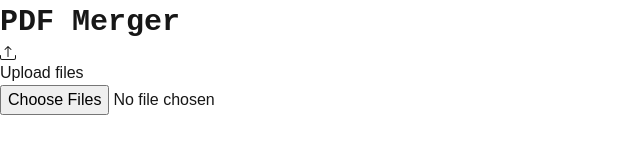
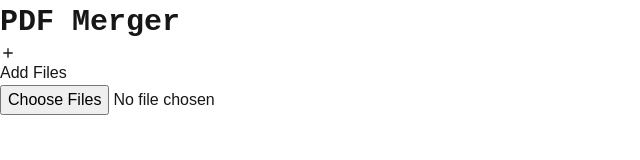
Before and after one commit to pixel-catalyst/pdfmerger2, a Next.js app: page / in a window 1280 px wide. Shown: the top 160 px of the page, without its empty margins (0-640 px from the left). Built offline with nearby package versions, Linux system fonts and the light colour scheme.

Commit message:
`feat: updated icons and file list functionality`

```diff
--- a/src/app/page.tsx
+++ b/src/app/page.tsx
@@ -3,8 +3,8 @@ import { useState } from "react";
 import PDFMerger from "pdf-merger-js"; // Ensure to install this package
 import { DragDropContext, Droppable, Draggable, DropResult, DraggableProvided } from "react-beautiful-dnd";
 import { Iceberg } from "next/font/google";
-import { BsUpload } from "react-icons/bs";
-import { BiMinus, BiPlus, BiSend, BiTrash } from "react-icons/bi";
+import { BsPlus, BsUpload } from "react-icons/bs";
+import { BiCross, BiMinus, BiPlus, BiSend, BiTrash, BiX } from "react-icons/bi";
 
 export default function Home() {
   const [files, setFiles] = useState<File[]>([]);
@@ -45,7 +45,10 @@ export default function Home() {
     setFiles(reorderedFiles);
   };
 
-
+  const handleRemoveFile = (index: number) => {
+    const updatedFiles = files.filter((_, i) => i !== index);
+    setFiles(updatedFiles);
+  };
 
   return (
     <div className=" flex flex-col items-center justify-items-center min-h-screen p-8 pb-20 gap-16 sm:p-20 font-[family-name:var(--font-geist-sans)]">
@@ -57,15 +60,15 @@ export default function Home() {
 
         <div className=" flex flex-row gap-1">
           <label className=" cursor-pointer bg-gray-400/20 rounded-full px-4 py-2 hover:opacity-80 flex flex-row  " htmlFor="fileuploader">
-            <BsUpload className=" my-auto mr-3 font-bold" />
-            <h1>Upload files</h1>
+            <BiPlus className=" my-auto mr-3 font-bold bg-white text-black rounded-full scale-110" />
+            <h1>Add Files</h1>
           </label>
           <input id="fileuploader" type="file" accept="application/pdf" multiple onChange={handleFileChange} className="hidden" />
 
           <div className="w-2"></div>
 
           {
-            files.length > 2 &&
+            files.length >= 2 &&
             <button onClick={() => { setFiles([]) }} className=" bg-red-400/20 px-3 rounded-full hover:opacity-80">
               <BiTrash />
             </button>
@@ -110,10 +113,13 @@ export default function Home() {
                         ref={provided.innerRef}
                         {...provided.draggableProps}
                         {...provided.dragHandleProps}
-                        className="bg-yellow-200/10 rounded-lg overflow-hidden"
+                        className="dark:bg-[#38383d] bg-[#f9f9fa] rounded-lg overflow-hidden"
                       >
                         <iframe src={URL.createObjectURL(file)} className={"w-full h-[" + heightOfPDF + "px]"}></iframe>
-                        <p className=" text-center w-full font-bold py-3 dark:bg-[#38383d] bg-[#f9f9fa]">{file.name}</p>
+                        <div className=" flex-row flex justify-between px-5  text-left w-full font-bold py-3 dark:bg-[#38383d] bg-[#f9f9fa]">
+                          <h1>{file.name.length > 100 ? file.name.substring(0, 23)+"..." : file.name}</h1>
+                          <button onClick={() => handleRemoveFile(index)} className=" h-fit bg-red-400/20 rounded-full p-2 hover:opacity-80"><BiX /></button>
+                        </div>
                         {/* <button onClick={() => handlePreview(file)} className={"rounded-md bg-yellow-400/20 py-2 px-4 w-full "}>Preview</button> */}
                       </div>
                     )}
```
